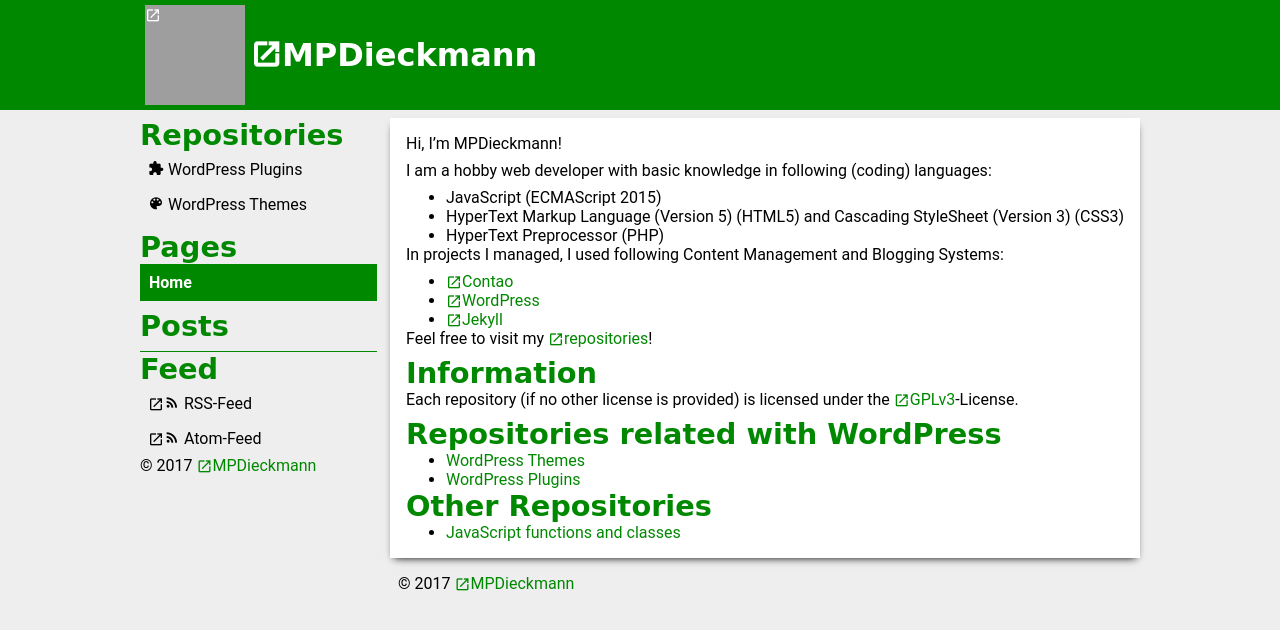
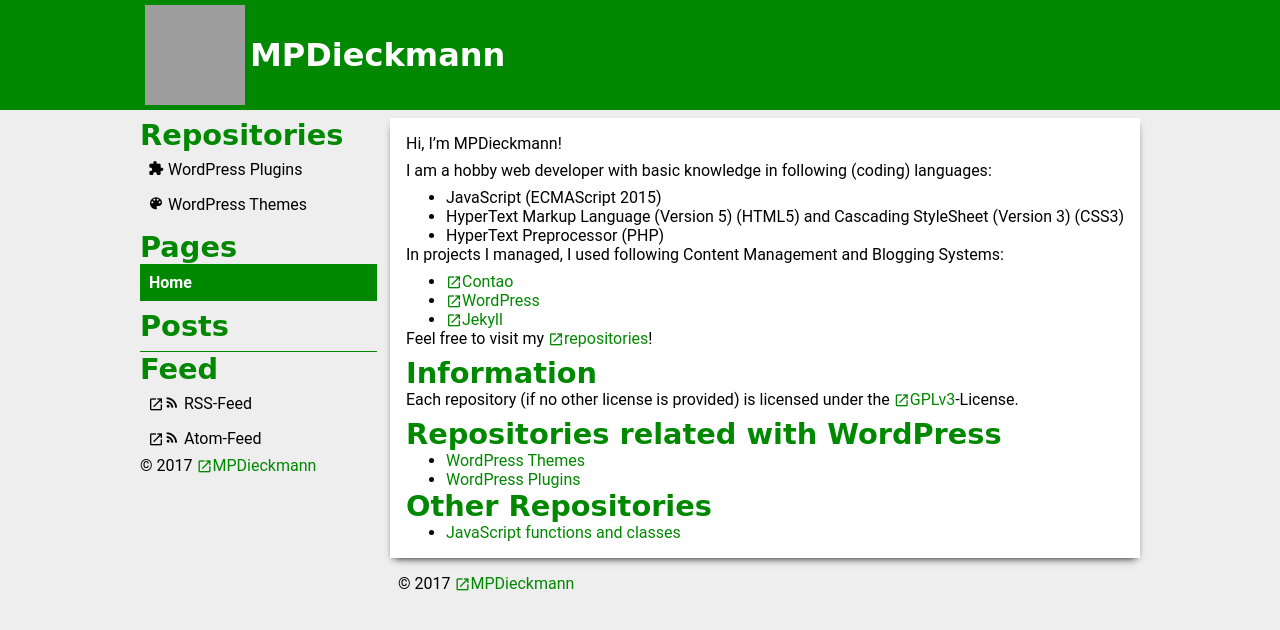
Before and after one commit to MPDieckmann/mpdieckmann.github.io, a Jekyll site: the page built from index.md, in a window 1280 px wide. Shown: the top 630 px of the page. Built offline with Jekyll 4.4.1, drawn with Linux system fonts in a browser that asks for light colours; some web fonts are replaced; grey boxes are pictures that could not be loaded.

Commit message:
Update header.html

```diff
--- a/_includes/header.html
+++ b/_includes/header.html
@@ -4,7 +4,7 @@
     <meta charset="UTF-8">
     <base href="{{ "/" | absolute_url }}" />
     <title>{% if page.title %}{{ page.title }} &ndash; {% endif %}{{ site.title }}</title>
-    <link href="{{ "/css/theme.css" | absolute_url }}" type="text/css" rel="stylesheet" />
+    <link href="{{ "/css/theme.css" | relative_url }}" type="text/css" rel="stylesheet" />
     <style type="text/css">
 h1,h2,h3,h4,h5,h6,.headline,a{color:{{page.themecolor}};}
 a:focus,body::before,input[type="button"],input[type="submit"],input[type="reset"],button,body.scrolling header,.menu .current-menu-item>a,.menu .current-menu>a{background-color:{{page.themecolor}};}
@@ -15,28 +15,28 @@
 @media(max-width:800px){aside #sidebar-container{background-color:{{page.cardbackground}};}}
     </style>
     <meta id="mytheme-color" name="theme-color" content="{% if page.themecolor %}{{ page.themecolor }}{% else %}{{ site.themecolor }}{% endif %}" />
-    <script src="{{ "/js/theme.js" | absolute_url }}" async></script>
+    <script src="{{ "/js/theme.js" | relative_url }}" async></script>
     <meta name="viewport" content="width=device-width,initial-scale=1.0,user-scalable=no" />
-    <link rel="alternate" type="application/rss+xml" href="{{ "/feed.rss" | absolute_url }}" />
-    <link rel="alternate" type="application/atom+xml" href="{{ "/feed.atom" | absolute_url }}" />
+    <link rel="alternate" type="application/rss+xml" href="{{ "/feed.rss" | relative_url }}" />
+    <link rel="alternate" type="application/atom+xml" href="{{ "/feed.atom" | relative_url }}" />
     <meta name="mobile-web-app-capable" content="yes" />
     <meta name="apple-mobile-web-app-capable" content="yes" />
     <meta name="apple-mobile-web-app-status-bar-style" content="default" />
-{% if site.logo %}{% if site.logo contains "//" %}{% assign logo = site.logo %}{% else %}{% assign logo = site.logo | absolute_url %}{% endif %}
+{% if site.logo %}{% if site.logo contains "//" %}{% assign logo = site.logo %}{% else %}{% assign logo = site.logo | relative_url %}{% endif %}
     <link rel="icon" href="{{ logo }}" sizes="32x32" />
     <meta name="msapplication-TileImage" content="{{ logo }}" />
     <link rel="apple-touch-startup-image" href="{{ logo }}" />
     <link rel="apple-touch-icon-precomposed" href="{{ logo }}" />
 {% endif %}
     <!--[if lt IE 8]><!-->
-    <script src="{{ "/ie7/ie7.js" | absolute_url }}"></script>
-    <link href="{{ "/ie7/ie7.css" | absoulte_url }}" type="text/css" rel="stylesheet" />
+    <script src="{{ "/ie7/ie7.js" | relative_url }}"></script>
+    <link href="{{ "/ie7/ie7.css" | relative_url }}" type="text/css" rel="stylesheet" />
     <!--<![endif]-->
 {% if site.header %}{% include {{site.header}} %}{% endif %}
   </head>
   <body class="{% if site.bodyclasses %}{{ site.bodyclasses }}{% endif %}{% if site.logo %} has-logo{% endif %}{% if site.headermenu %} has-header-menu{% endif %}{% if page.headerimage %} has-header-image{% endif %}{% if site.sidebar %} has-sidebar{% endif %}">
 {% if page.headerimage %}
-    <header-image class="bg-img" style="background-image: url('{{ page.headerimage | absolute_url }}')"><img src="{{ page.headerimage | absolute_url }}" /></header-image>
+    <header-image class="bg-img" style="background-image: url('{{ page.headerimage | relative_url }}')"><img src="{{ page.headerimage | relative_url }}" /></header-image>
 {% endif %}
     <header>
       <div class="container">
@@ -47,18 +47,18 @@
         </header-group>
 {% if site.logo %}
         <header-logo>
-          <a href="{{ "/" | absolute_url }}" class="bg-img" style="background-image: url('{{ logo }}')"><img src="{{ logo }}" /></a>
+          <a href="{{ "/" | relative_url }}" class="bg-img" style="background-image: url('{{ logo }}')"><img src="{{ logo }}" /></a>
         </header-logo>
 {% endif %}
         <header-group id="header-titles">
 {% if page.hidetitle %}
-          <h1><a href="{{ "/" | absolute_url }}">{{ site.title }}</a></h1>
+          <h1><a href="{{ "/" | relative_url }}">{{ site.title }}</a></h1>
 {% if site.subtitle %}
           <div>{{ site.subtitle }}</div>
 {% endif %}{% else %}
-          <div class="headline"><a href="{{ "/" | absolute_url }}">{{ site.title }}</a></div>
+          <div class="headline"><a href="{{ "/" | relative_url }}">{{ site.title }}</a></div>
 {% if page.title %}
-          <h1><a href="{{ page.url | absolute_url }}">{{ page.title }}</a></h1>
+          <h1><a href="{{ page.url | relative_url }}">{{ page.title }}</a></h1>
 {% if page.subtitle %}
           <div>{{ page.subtitle }}</div>
 {% endif %}{% endif %}{% endif %}
@@ -69,7 +69,7 @@
     <header-menu>
       <nav class="menu">
 {% for item in site.headermenu %}
-        <li class="menu-item{% if item.url == page.url %} current-menu-item{% endif %}"><a href="{{ item.url | absolute_url }}">{{ item.title }}</a></li>
+        <li class="menu-item{% if item.url == page.url %} current-menu-item{% endif %}"><a href="{{ item.url | relative_url }}">{{ item.title }}</a></li>
 {% endfor %}
       </nav>
     </header-menu>
```
